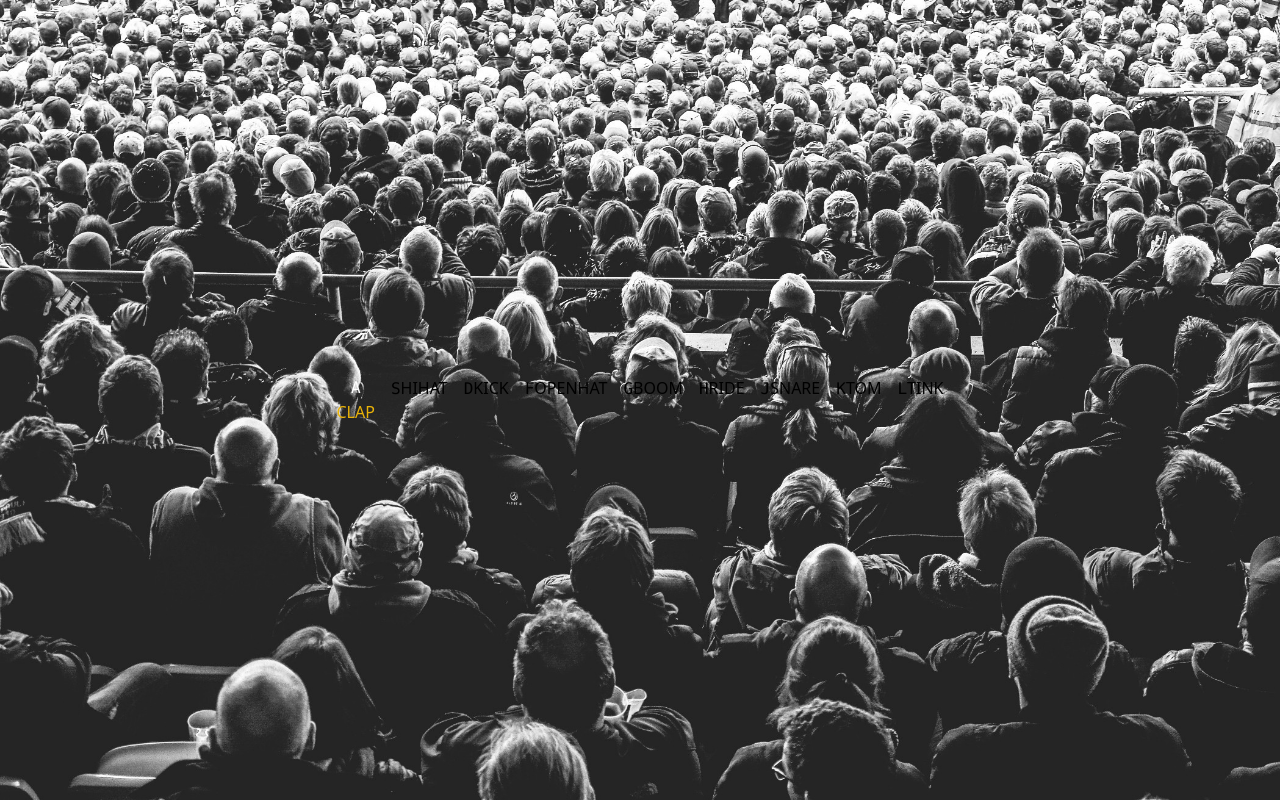
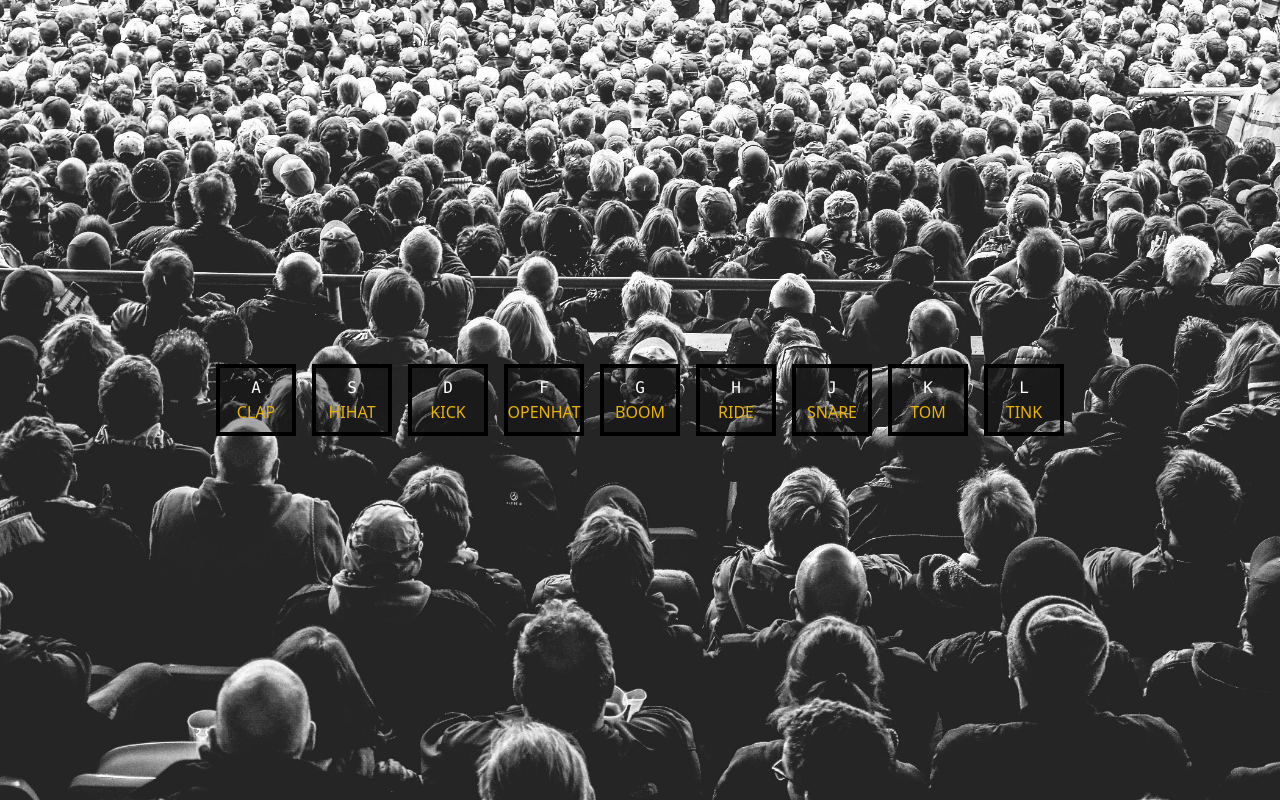
Before and after one commit to kowall1013/BSGTTCIY, a React (Create React App) app: page / in a window 1280 px wide. Built offline with nearby package versions, Linux system fonts and the light colour scheme.

Commit message:
add reactivity to drum-kit

```diff
--- a/src/projects/001-Drum-Kit/drum-kit.tsx
+++ b/src/projects/001-Drum-Kit/drum-kit.tsx
@@ -1,44 +1,62 @@
+import { useEffect, useState } from 'react';
+import { cn } from 'utils/cn';
+
+const data = [
+  { id: 0, key: 'A', label: 'CLAP' },
+  { id: 1, key: 'S', label: 'HIHAT' },
+  { id: 2, key: 'D', label: 'KICK' },
+  { id: 3, key: 'F', label: 'OPENHAT' },
+  { id: 4, key: 'G', label: 'BOOM' },
+  { id: 5, key: 'H', label: 'RIDE' },
+  { id: 6, key: 'J', label: 'SNARE' },
+  { id: 7, key: 'K', label: 'TOM' },
+  { id: 8, key: 'L', label: 'TINK' },
+];
+
+//Think how can I play audio without controls
+
 export function DrumKit() {
+  const [activeKey, setActiveKey] = useState('');
+
+  const handleKeyDown = (e: KeyboardEvent) => {
+    setActiveKey(e.key.toUpperCase());
+  };
+
+  const handleKeyUp = (e: KeyboardEvent) => {
+    setActiveKey('');
+  };
+
+  useEffect(() => {
+    document.addEventListener('keydown', handleKeyDown);
+    document.addEventListener('keyup', handleKeyUp);
+
+    return () => {
+      document.removeEventListener('keydown', handleKeyDown);
+      document.removeEventListener('keyup', handleKeyDown);
+    };
+  }, []);
+
   return (
-    <div className='bg-drum-kit bg-center bg-no-repeat bg-cover min-h-screen flex items-center justify-center'>
+    <div className='bg-drum-kit bg-center bg-no-repeat bg-cover min-h-screen flex items-center justify-center '>
       <ul className='flex gap-4'>
-        <li className='flex flex-col justify-center items-center'>
-          <kbd className='text-white'>A</kbd>
-          <span className='text-yellow-500'>CLAP</span>
-        </li>
-        <li>
-          <kbd>S</kbd>
-          <span>HIHAT</span>
-        </li>
-        <li>
-          <kbd>D</kbd>
-          <span>KICK </span>
-        </li>
-        <li>
-          <kbd>F</kbd>
-          <span>OPENHAT</span>
-        </li>
-        <li>
-          <kbd>G</kbd>
-          <span>BOOM </span>
-        </li>
-        <li>
-          <kbd>H</kbd>
-          <span>RIDE</span>
-        </li>
-        <li>
-          <kbd>J</kbd>
-          <span>SNARE</span>
-        </li>
-        <li>
-          <kbd>K</kbd>
-          <span>TOM</span>
-        </li>
-        <li>
-          <kbd>L</kbd>
-          <span>TINK</span>
-        </li>
+        {data.map((element) => (
+          <li
+            key={element.id}
+            className={cn(
+              'flex flex-col justify-center items-center bg-black/30 w-20 px-2 py-2 border-4 border-black border-solid transition-transform',
+              activeKey === element.key && 'border-yellow-400 scale-110'
+            )}
+          >
+            <kbd className='text-white'>{element.key}</kbd>
+            <span className='text-yellow-500 '>{element.label}</span>
+          </li>
+        ))}
       </ul>
+
+      <audio id='boom'>
+        <source src='/sounds/boom.wav' type='audio/wav' />
+        Your browser does not support the audio element.
+      </audio>
     </div>
   );
 }
```
